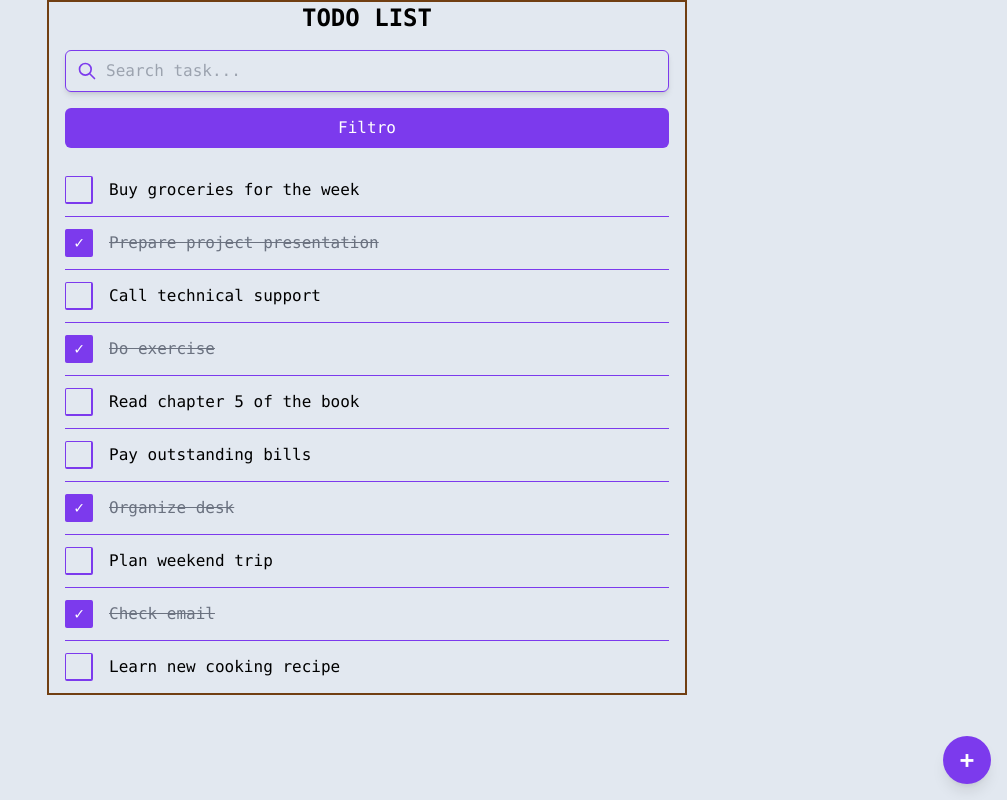
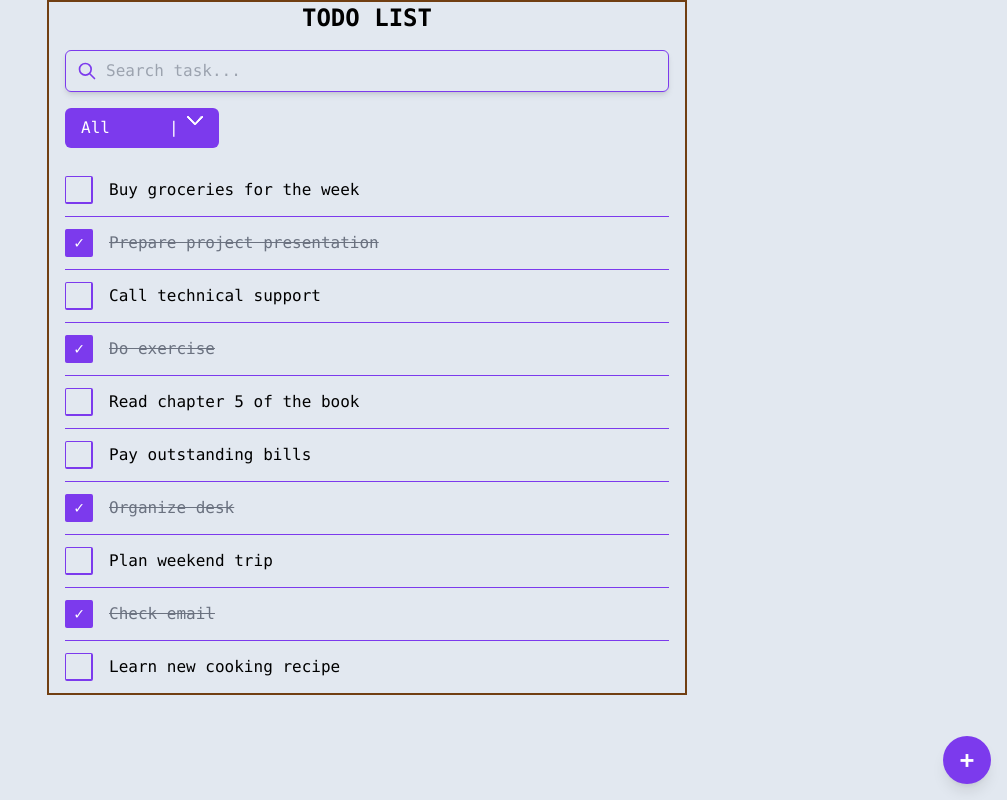
Before and after one commit to AlexRubenPumari/app-to-do-list, a React (Vite) app in the folder frontend/: page / in a window 1280 px wide. Shown: the whole page, without its empty margins (273-1280 px from the left). Built offline with nearby package versions, Linux system fonts and the light colour scheme.

Commit message:
feat(components): add dropdown button component

```diff
--- /dev/null
+++ b/frontend/src/components/DropdownButton.jsx
@@ -0,0 +1,48 @@
+import { useEffect, useState } from 'react'
+import { IconArrow } from './Icons'
+import PrimaryButton from './PrimaryButton'
+
+export default function DropdownButton ({
+  currentValue, items, callbacks, className = ''
+}) {
+  const [toggleMenu, setToggleMenu] = useState(false)
+  useEffect(() => {
+    const closeMenu = () => setToggleMenu(false)
+    window.addEventListener('click', closeMenu)
+
+    return () => window.removeEventListener('click', closeMenu)
+  }, [])
+  return (
+    <PrimaryButton
+      className={`inline-flex gap-2 relative ${className}`}
+      onClick={e => (e.stopPropagation() ,setToggleMenu(!toggleMenu))}
+    >
+      <span className='w-20 text-left'>{currentValue}</span>
+      <span>|</span>
+      <IconArrow className='w-4' />
+      {toggleMenu && (
+        <Menu
+          className='absolute inset-x-0 top-[calc(100%_+_3px)] z-50'
+          items={items}
+          callbacks={callbacks}
+        />
+      )}
+    </PrimaryButton>
+  )
+}
+
+export function Menu ({ items, callbacks, className = '' }) {
+  return (
+    <ul
+      className={`bg-white text-black rounded-md text-left overflow-hidden ${className}`}
+    >
+      {items.map(item => (
+        <li
+          key={item}
+          className='px-4 py-2 hover:bg-violet-400 transition-colors'
+          onClick={callbacks[item]}>{item}
+        </li>
+      ))}
+    </ul>
+  )
+}
--- a/frontend/src/pages/HomePage.jsx
+++ b/frontend/src/pages/HomePage.jsx
@@ -1,6 +1,6 @@
 import Searchbar from '../components/Searchbar'
 import ListOfTasks from '../components/ListOfTasks'
-import PrimaryButton from '../components/PrimaryButton'
+import DropdownButton from '../components/DropdownButton'
 import CircleButton from '../components/CircleButton'
 
 export default function HomePage() {
@@ -8,7 +8,7 @@ export default function HomePage() {
     <div className='flex flex-col gap-4'>
       <h2 className='text-2xl font-bold text-center'>TODO LIST</h2>
       <Searchbar placeholder='Search task...' />
-      <PrimaryButton>Filtro</PrimaryButton>
+      <Filter />
       <ListOfTasks />
       <CircleButton
         className='fixed right-4 bottom-4 text-2xl font-bold w-12 h-12'
@@ -18,3 +18,18 @@ export default function HomePage() {
     </div>
   )
 }
+// import DropdownButton from '../components/DropdownButton'
+
+export function Filter () {
+  const filterItems = ['All', 'Pendientes', 'Terminadas']
+  const filterCallbacks = {All: () => console.log(1), Pendientes: () => console.log(2), Terminadas: () => console.log(3)}
+
+  return (
+    <DropdownButton
+      currentValue={'All'}
+      className='self-start'
+      items={filterItems}
+      callbacks={filterCallbacks}
+    />
+  )
+}
```
